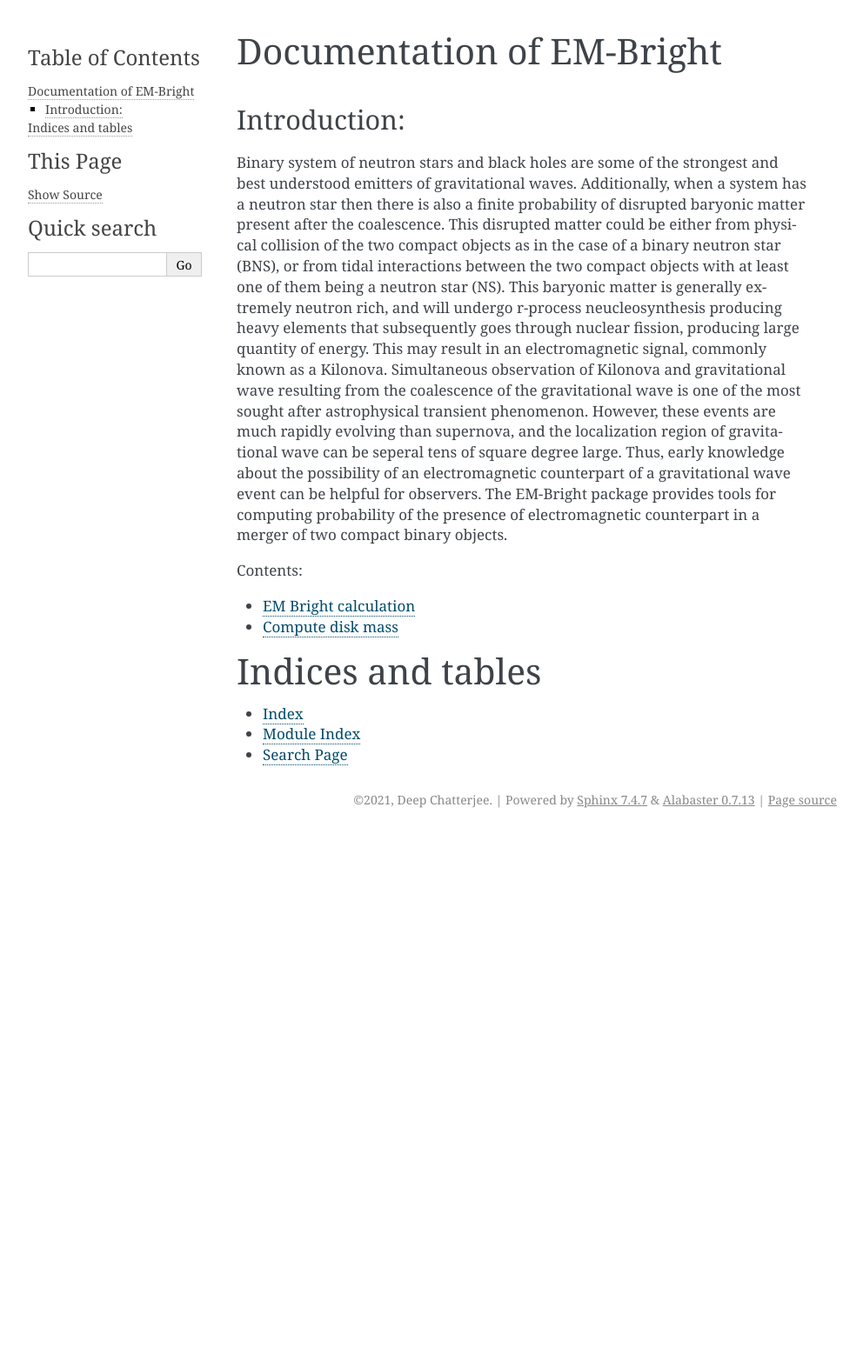
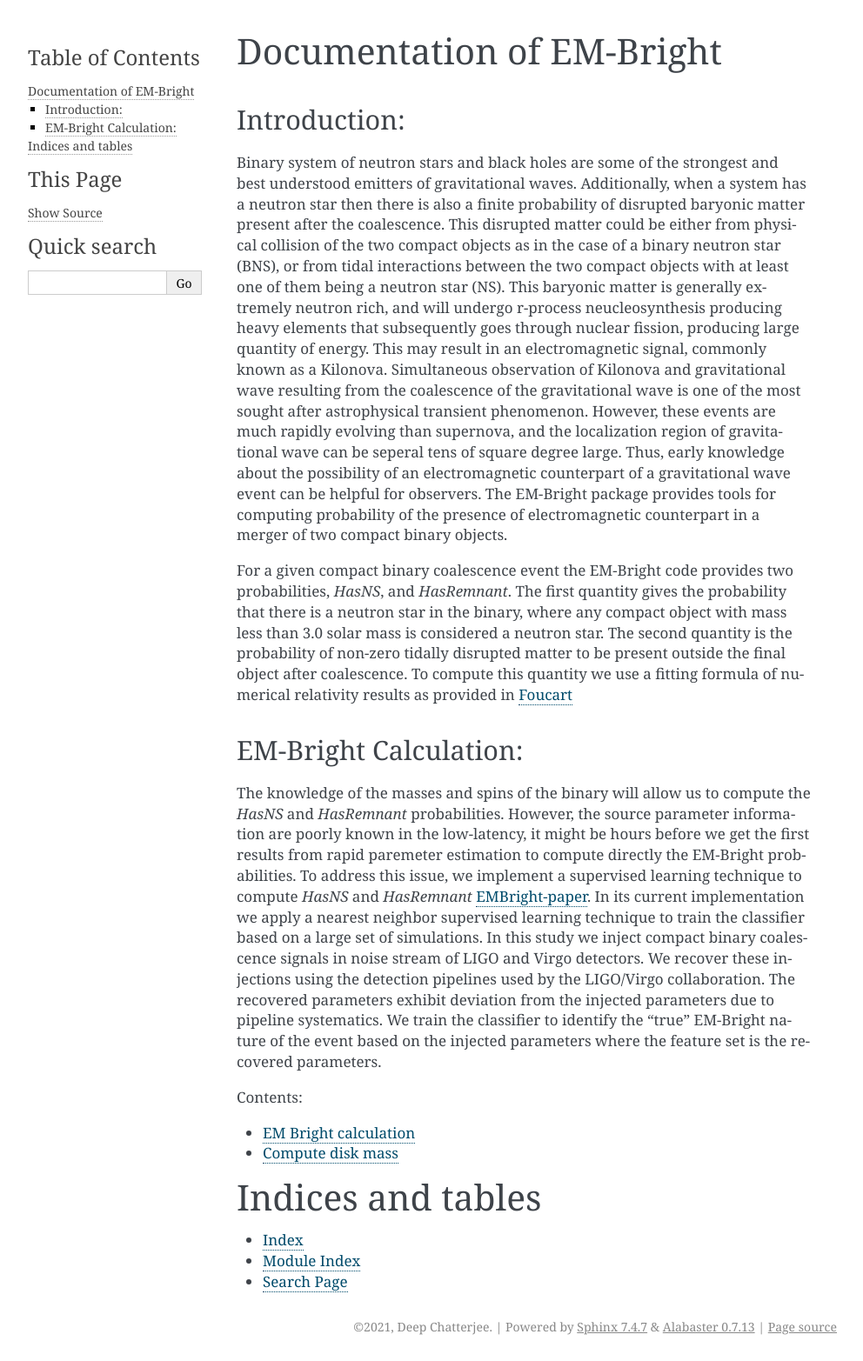
Before and after one commit to seiyatsukamoto/em-bright-seiyat, a Sphinx documentation site: the page built from doc/index.rst, in a window 1280 px wide. Shown: the whole page at 87% size, without its empty margins (148-1140 px from the left). Built offline with Sphinx 7.4.7, drawn with Linux system fonts in a browser that asks for light colours; before the commit the page ends 959 px from its top, so only the background shows below that.

Commit message:
Added section on the EM-Bright computation

```diff
--- a/doc/index.rst
+++ b/doc/index.rst
@@ -30,7 +30,36 @@ The EM-Bright package provides tools for computing probability of the
 presence of electromagnetic counterpart in a merger of two compact binary
 objects.
 
+For a given compact binary coalescence event the EM-Bright code provides
+two probabilities, `HasNS`, and `HasRemnant`. The first quantity gives
+the probability that there is a neutron star in the binary, where any
+compact object with mass less than 3.0 solar mass is considered a neutron
+star. The second quantity is the probability of non-zero tidally disrupted
+matter to be present outside the final object after coalescence. To compute
+this quantity we use a fitting formula of numerical relativity results as
+provided in Foucart_
 
+
+EM-Bright Calculation:
+----------------------
+The knowledge of the masses and spins of the binary will allow us to compute the `HasNS`
+and `HasRemnant` probabilities. However, the source parameter information are poorly
+known in the low-latency, it might be hours before we get the first results from rapid
+paremeter estimation to compute directly the EM-Bright probabilities. To address
+this issue, we implement a supervised learning technique to compute `HasNS` and
+`HasRemnant` EMBright-paper_. In its current implementation we apply a nearest neighbor
+supervised learning technique to train the classifier based on a large set of simulations.
+In this study we inject compact binary coalescence signals in noise stream of LIGO and
+Virgo detectors. We recover these injections using the detection pipelines used by the
+LIGO/Virgo collaboration. The recovered parameters exhibit deviation from the injected
+parameters due to pipeline systematics. We train the classifier to identify the "true"
+EM-Bright nature of the event based on the injected parameters where the feature set
+is the recovered parameters.
+
+
+
+.. _Foucart: https://arxiv.org/abs/1807.00011
+.. _EMBright-paper: https://arxiv.org/abs/1911.00116
 
 
 .. toctree::
```
Also changed, not shown: doc/em_bright.rst (line endings or trailing spaces).
